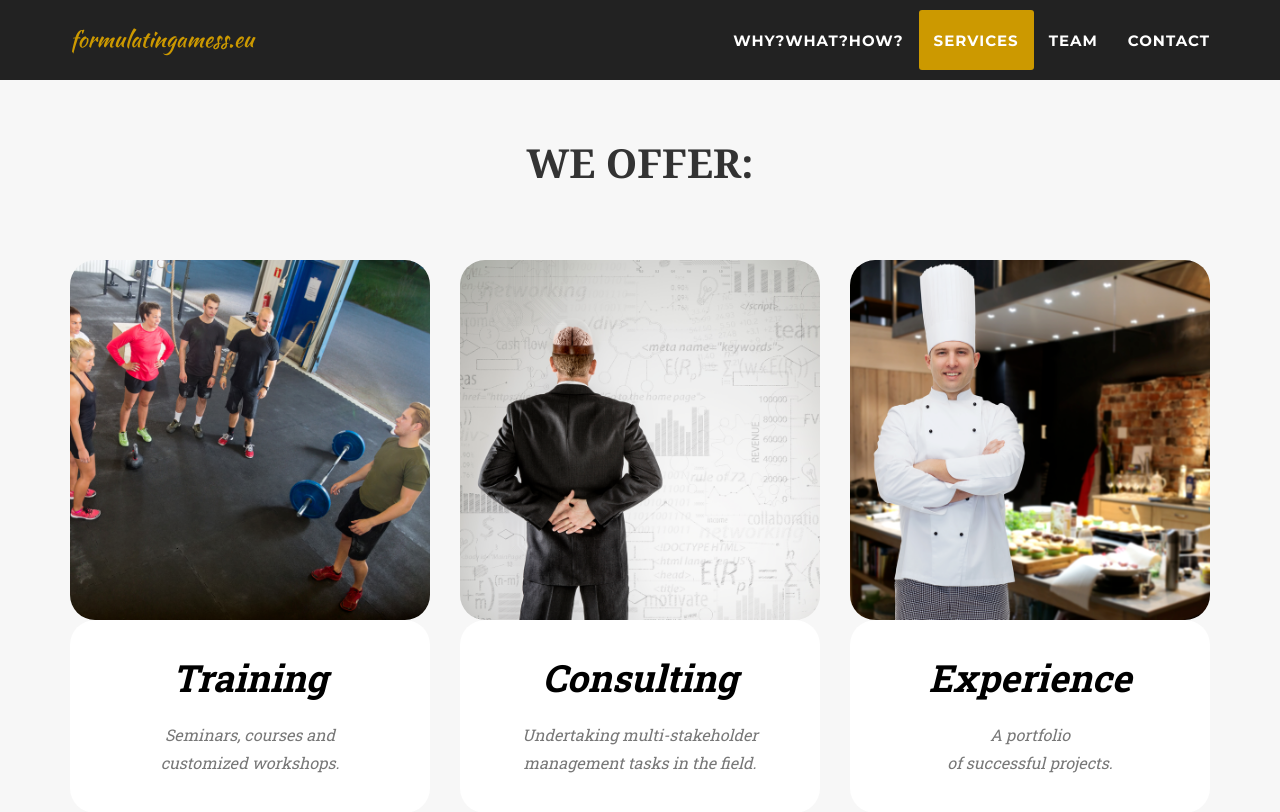
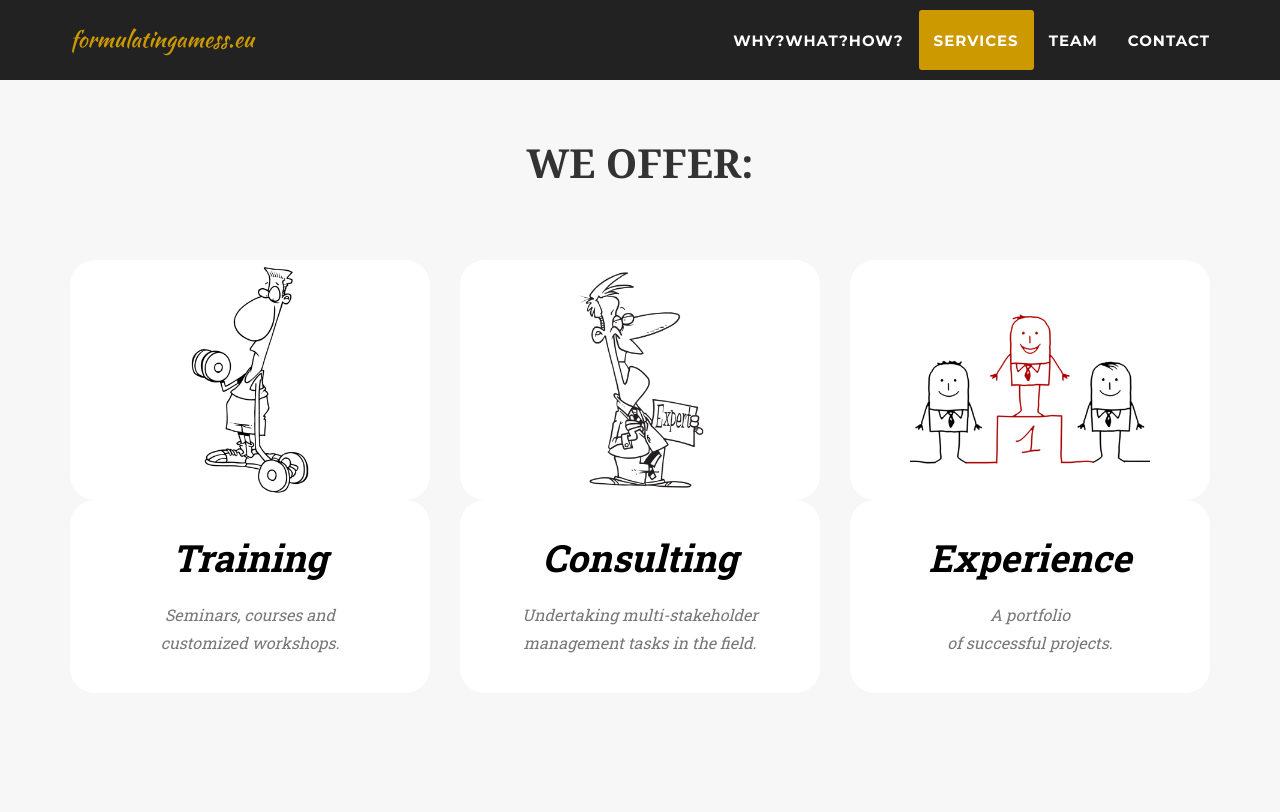
Before and after one commit to formulatingamess/www, a Jekyll site: the page built from index.html, in a window 1280 px wide and 900 px high, scrolled down 2230 px. Shown: the top 812 px of the window. Built offline with Jekyll 4.4.1, drawn with Linux system fonts in a browser that asks for light colours; some web fonts are replaced.

Commit message:
changed service images to cartoons

```diff
--- a/_includes/services.html
+++ b/_includes/services.html
@@ -10,7 +10,7 @@
             <div class="row text-center">
                 <div class="service-link col-md-4 col-sm-6">
                     <a href="{{ site.baseurl }}/services/training" >
-                        <img src="img/services/training.png" class="img-responsive img-services img-centered" alt="">
+                        <img src="img/services/training_cartoon.jpg" class="img-responsive img-services img-centered" alt="">
                         <div class="service-caption">
                             <p class="service-title">Training<p>
                             <p class="text-muted">Seminars, courses and <br/>customized workshops.</p>
@@ -20,7 +20,7 @@
 
                 <div class="service-link col-md-4 col-sm-6">
                     <a href="{{ site.baseurl }}/services/consulting">
-                        <img src="img/services/consulting.png" class="img-responsive img-services img-centered" alt="">
+                        <img src="img/services/consulting_cartoon.jpg" class="img-responsive img-services img-centered" alt="">
                         <div class="service-caption">
                             <p class="service-title">Consulting<p>
                             <p class="text-muted">Undertaking multi-stakeholder management tasks in the field.</p>
@@ -30,7 +30,7 @@
 
                 <div class="service-link col-md-4 col-sm-6">
                     <a href="{{ site.baseurl }}/services/experience" class="portfolio-link" data-toggle="modal">
-                        <img src="img/services/experience.png" class="img-responsive img-services img-centered" alt="">
+                        <img src="img/services/experience_cartoon.jpg" class="img-responsive img-services img-centered" alt="">
                         <div class="service-caption">
                             <p class="service-title">Experience<p>
                             <p class="text-muted">A portfolio <br/>of successful projects.</p>
```
Also changed, not shown: img/services/experience_cartoon.jpg.
